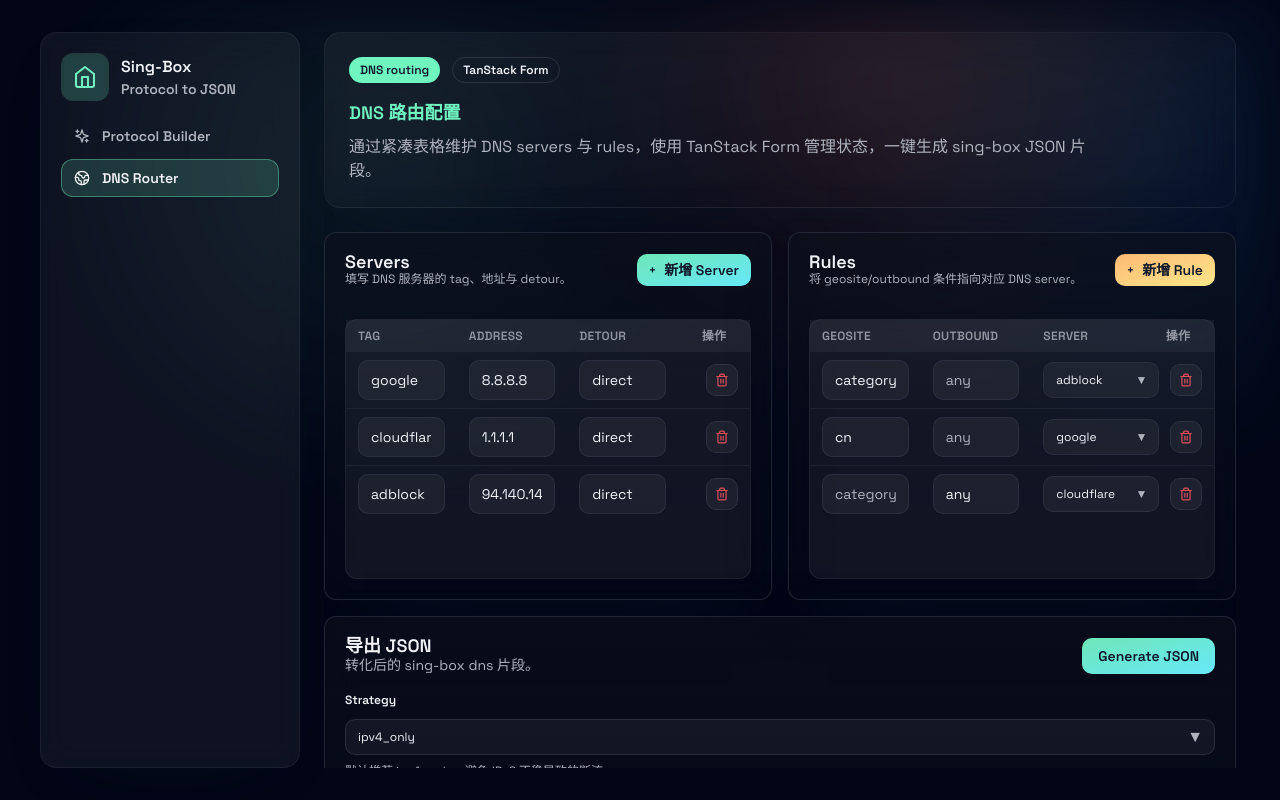
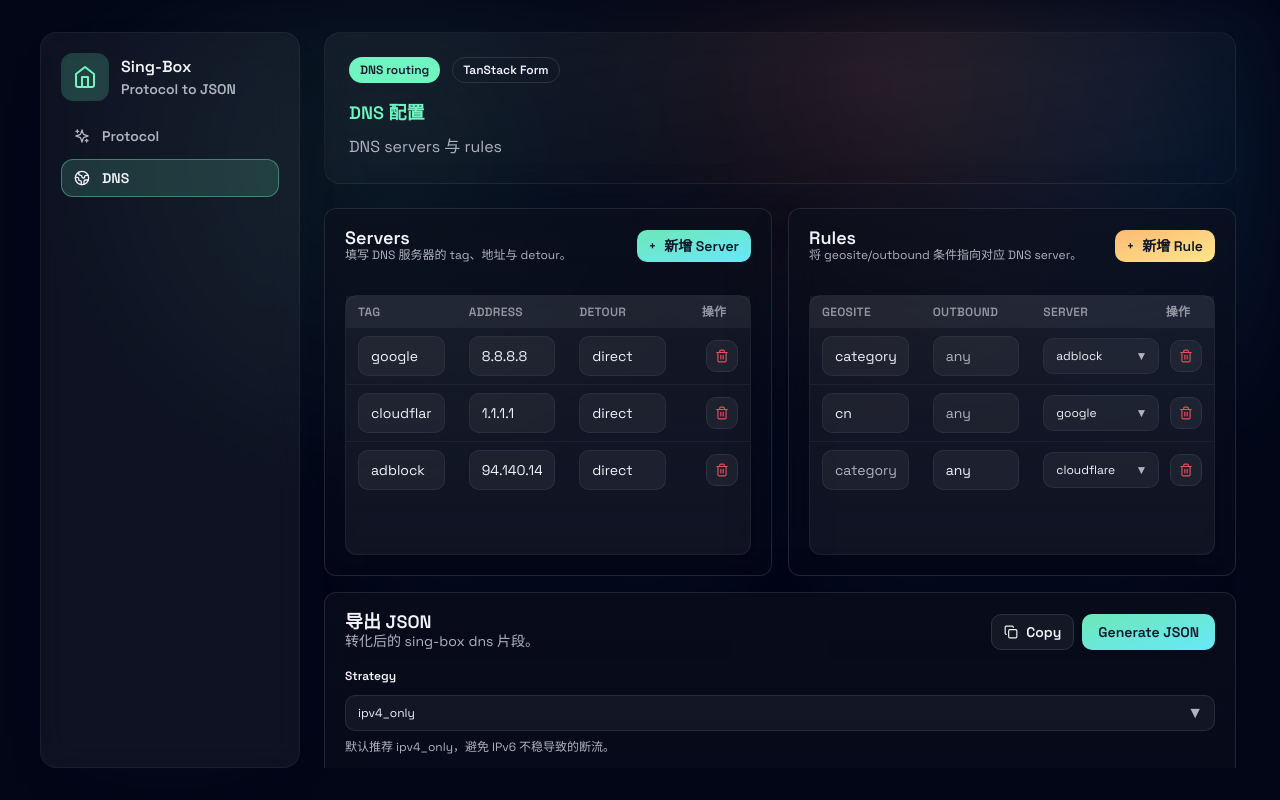
Before and after one commit to shuke-x/Protocol_toJson, a React (Vite) app: page /dns in a window 1280 px wide. Built offline with nearby package versions, Linux system fonts and the light colour scheme.

Commit message:
fix: css 调整添加copy功能

```diff
--- a/src/pages/BuilderPage.tsx
+++ b/src/pages/BuilderPage.tsx
@@ -2,7 +2,7 @@
 import { useForm } from "@tanstack/react-form";
 import { useStore } from "@tanstack/react-store";
 import { QRCodeSVG } from "qrcode.react";
-import { ArrowRight, CheckCircle2, QrCode, Send, Sparkles } from "lucide-react";
+import { ArrowRight, CheckCircle2, Copy, QrCode, Send, Sparkles } from "lucide-react";
 import { protocolSchemas, type FieldDefinition, type ProtocolKey, type ProtocolSchema } from "../config";
 import { Button } from "../components/ui/button";
 import { Badge } from "../components/ui/badge";
@@ -59,6 +59,7 @@
   const [jsonOutput, setJsonOutput] = useState("// JSON will appear here");
   const [qrValue, setQrValue] = useState<string | null>(null);
   const [submitted, setSubmitted] = useState(false);
+  const [copied, setCopied] = useState(false);
 
   useEffect(() => {
     saveBuilderState({ formStates, selectedKeys, activeKey });
@@ -285,6 +286,19 @@
     }
   };
 
+  const onCopyJson = async () => {
+    if (!jsonOutput) return;
+    try {
+      await navigator.clipboard.writeText(jsonOutput);
+
+      setCopied(true);
+      setTimeout(() => setCopied(false), 1200);
+    } catch (error) {
+      console.error("Copy failed", error);
+      setCopied(false);
+    }
+  };
+
   const toggleSelection = (key: ProtocolKey) => {
     setSelectedKeys((prev) => {
       const next = prev.includes(key) ? prev.filter((k) => k !== key) : [...prev, key];
@@ -485,7 +499,7 @@
             <CardDescription>Multi-select for batch JSON/QR export.</CardDescription>
           </CardHeader>
           <CardContent className="flex flex-1 flex-col py-2">
-            <ScrollArea className="flex-1 space-y-3 w-full">
+            <ScrollArea className="flex-1 space-y-3 w-full p-2">
               {protocolSchemas.map((schema) => {
                 const selected = selectedKeys.includes(schema.key);
                 const schemaErrors = errors[schema.key];
@@ -547,7 +561,7 @@
             </div>
           </CardHeader>
           <CardContent className="flex flex-1 flex-col space-y-5 overflow-auto">
-            <div className="grid grid-cols-1 gap-4 md:grid-cols-2 xl:grid-cols-3">
+            <div className="grid grid-cols-1 gap-4 md:grid-cols-2 xl:grid-cols-3 p-5">
               {activeSchema.fields.map((field) => (
                 <div key={field.name} className="animate-fade-in">
                   {renderField(field)}
@@ -599,7 +613,14 @@
             </div>
 
           </CardHeader>
-          <CardContent className="flex flex-1 flex-col space-y-4 overflow-auto">
+          <CardContent className="flex flex-1 flex-col space-y-4 overflow-auto px-5">
+            <div className="flex items-center justify-between ">
+              <p className="text-xs text-muted-foreground">JSON preview</p>
+              <Button variant="ghost" size="sm" className="gap-2" onClick={onCopyJson} disabled={!jsonOutput}>
+                <Copy size={14} />
+                {copied ? "Copied" : "Copy"}
+              </Button>
+            </div>
             <div className="rounded-md border border-border/70 bg-slate-900/60 p-3 font-mono text-xs text-emerald-200 shadow-inner min-h-[200px]">
               <pre className="whitespace-pre-wrap break-words">{jsonOutput}</pre>
             </div>
--- a/src/pages/DnsPage.tsx
+++ b/src/pages/DnsPage.tsx
@@ -1,4 +1,5 @@
 import { useEffect, useMemo, useState } from "react";
+import { Copy } from "lucide-react";
 import { useForm } from "@tanstack/react-form";
 import { useStore } from "@tanstack/react-store";
 import { Badge } from "../components/ui/badge";
@@ -63,6 +64,7 @@
   const values = useStore(form.store, (state) => state.values) as DnsFormValues;
   const [jsonOutput, setJsonOutput] = useState("// JSON will appear here");
   const [errors, setErrors] = useState<string[]>([]);
+  const [copied, setCopied] = useState(false);
 
   const serverTags = useMemo(
     () => (values?.servers ?? []).map((s) => s.tag).filter(Boolean),
@@ -274,9 +276,9 @@
           <Badge variant="outline">TanStack Form</Badge>
         </div>
         <div className="flex flex-col gap-2">
-          <div className="text-lg font-semibold text-primary">DNS 路由配置</div>
+          <div className="text-lg font-semibold text-primary">DNS 配置</div>
           <p className="text-base text-muted-foreground max-w-3xl">
-            通过紧凑表格维护 DNS servers 与 rules，使用 TanStack Form 管理状态，一键生成 sing-box JSON 片段。
+            DNS servers 与 rules
           </p>
         </div>
       </div>
@@ -311,9 +313,32 @@
                 <CardTitle>导出 JSON</CardTitle>
                 <CardDescription>转化后的 sing-box dns 片段。</CardDescription>
               </div>
-              <Button type="submit" className="h-9 px-4">
-                Generate JSON
-              </Button>
+              <div className="flex items-center gap-2">
+                <Button
+                  variant="ghost"
+                  size="sm"
+                  className="gap-2"
+                  type="button"
+                  onClick={async () => {
+                    if (!jsonOutput) return;
+                    try {
+                      await navigator.clipboard.writeText(jsonOutput);
+                      setCopied(true);
+                      setTimeout(() => setCopied(false), 1200);
+                    } catch (error) {
+                      console.error("Copy failed", error);
+                      setCopied(false);
+                    }
+                  }}
+                  disabled={!jsonOutput}
+                >
+                  <Copy size={14} />
+                  {copied ? "Copied" : "Copy"}
+                </Button>
+                <Button type="submit" className="h-9 px-4">
+                  Generate JSON
+                </Button>
+              </div>
             </div>
             <div className="space-y-2">
               <Label htmlFor="strategy" className="text-xs">
--- a/src/pages/ShellLayout.tsx
+++ b/src/pages/ShellLayout.tsx
@@ -3,8 +3,8 @@
 import { Sparkles, Home, Globe2 } from "lucide-react";
 
 const navItems = [
-  { to: "/builder", label: "Protocol Builder", icon: Sparkles },
-  { to: "/dns", label: "DNS Router", icon: Globe2 },
+  { to: "/builder", label: "Protocol", icon: Sparkles },
+  { to: "/dns", label: "DNS", icon: Globe2 },
 ];
 
 function ShellLayout() {
```
